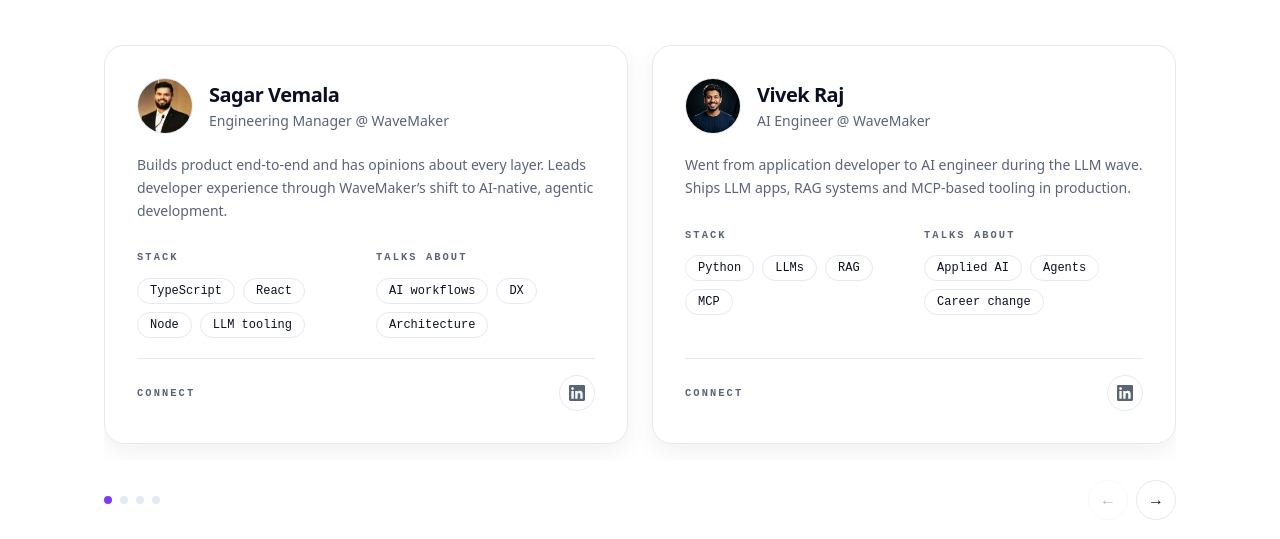
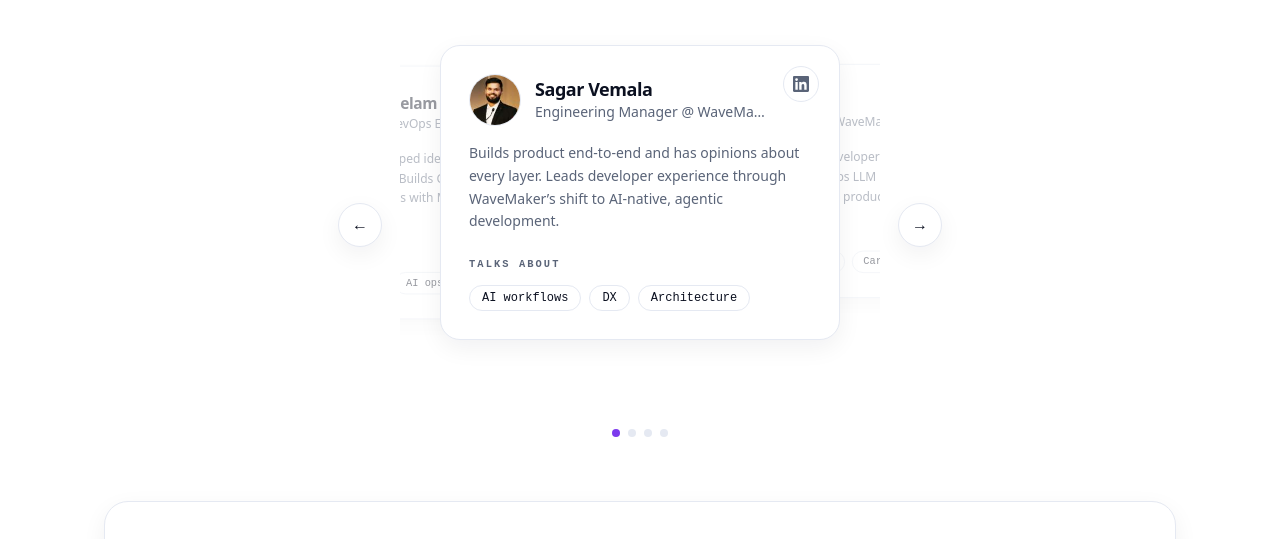
Before and after one commit to talkbeyondcode-org/talkbeyondcode-website, an Astro site: page /creators in a window 1280 px wide. Shown: the part 354-893 px from the top of the page. Built offline with nearby package versions, Linux system fonts and the light colour scheme; Astro itself is replaced by a stand-in of ours; no server answers.

Commit message:
Redesign creators carousel and simplify cards
- Remove the "Connect" label and the "Stack" section from each card; the
  LinkedIn icon now sits alone in the card corner and cards show only
  "Talks about"
- Replace the flat scroller with a coverflow carousel: the active creator
  is centered while neighbors sit scaled and faded on either side, so it's
  clear more cards exist
- Drive it with side arrows, dots, arrow keys, and swipe/drag

```diff
--- a/src/pages/creators.astro
+++ b/src/pages/creators.astro
@@ -30,40 +30,50 @@
       intro="Great software isn't built by one perspective. Every episode brings different viewpoints, real experiences, and thoughtful conversations about the decisions behind the code."
     />
 
-    {/* creators carousel */}
+    {/* creators carousel: one card centered, neighbors peeking either side */}
     <div class="mt-12" data-carousel>
+      <div class="relative mx-auto max-w-[560px] px-7 sm:px-10">
       <div
-        class="flex snap-x snap-mandatory gap-6 overflow-x-auto scroll-smooth pb-4 [-ms-overflow-style:none] [scrollbar-width:none] [&::-webkit-scrollbar]:hidden"
-        data-carousel-track
+        class="relative min-h-[400px] overflow-x-clip py-3 sm:min-h-[360px]"
+        data-carousel-stage
+        tabindex="0"
+        aria-roledescription="carousel"
+        aria-label="TalkBeyondCode creators"
       >
         {
-          creators.map((c) => (
-            <article class="flex w-[88%] shrink-0 snap-start flex-col gap-5 rounded-[20px] border border-line bg-bg p-7 shadow-[var(--shadow-card)] sm:w-[60%] md:p-8 lg:w-[calc(50%-0.75rem)]">
-              <div class="flex items-center gap-4">
+          creators.map((c, i) => (
+            <article
+              data-carousel-card
+              data-index={i}
+              class="absolute left-1/2 top-0 w-[84%] max-w-[400px] shrink-0 rounded-[20px] border border-line bg-bg p-5 shadow-[var(--shadow-card)] transition-[transform,opacity] duration-500 ease-out sm:w-[400px] sm:p-6 md:p-7"
+            >
+              <a
+                href={c.linkedin}
+                target="_blank"
+                rel="noreferrer"
+                aria-label={`${c.name} on LinkedIn`}
+                class="absolute right-5 top-5 inline-flex h-9 w-9 items-center justify-center rounded-full border border-line text-muted transition-colors hover:border-primary hover:bg-primary hover:text-white"
+              >
+                <svg viewBox="0 0 24 24" width="16" height="16" fill="currentColor" aria-hidden="true">
+                  <path d="M20.447 20.452h-3.554v-5.569c0-1.328-.027-3.037-1.852-3.037-1.853 0-2.136 1.445-2.136 2.939v5.667H9.351V9h3.414v1.561h.046c.477-.9 1.637-1.85 3.37-1.85 3.601 0 4.267 2.37 4.267 5.455v6.286zM5.337 7.433a2.062 2.062 0 01-2.063-2.065 2.064 2.064 0 112.063 2.065zm1.782 13.019H3.555V9h3.564v11.452zM22.225 0H1.771C.792 0 0 .774 0 1.729v20.542C0 23.227.792 24 1.771 24h20.451C23.2 24 24 23.227 24 22.271V1.729C24 .774 23.2 0 22.225 0z" />
+                </svg>
+              </a>
+              <div class="flex items-center gap-3.5 pr-11">
                 <img
                   src={c.photo}
                   alt={c.name}
                   loading="lazy"
-                  width="56"
-                  height="56"
-                  class="h-14 w-14 shrink-0 rounded-full border border-line object-cover"
+                  width="48"
+                  height="48"
+                  class="h-12 w-12 shrink-0 rounded-full border border-line object-cover sm:h-[52px] sm:w-[52px]"
                 />
-                <div>
-                  <h2 class="text-xl font-bold tracking-tight text-ink">{c.name}</h2>
-                  <p class="mt-0.5 text-sm text-muted">{c.role}</p>
+                <div class="min-w-0 flex-1">
+                  <h2 class="text-base font-bold leading-tight tracking-tight text-ink sm:text-lg">{c.name}</h2>
+                  <p class="mt-0.5 truncate text-sm text-muted">{c.role}</p>
                 </div>
               </div>
-              <p class="text-sm leading-relaxed text-muted">{c.bio}</p>
-              <div class="grid gap-5 sm:grid-cols-2">
-                <div>
-                  <span class="font-mono text-[0.65rem] font-bold uppercase tracking-[0.2em] text-muted">Stack</span>
-                  <div class="mt-2.5 flex flex-wrap gap-2">
-                    {c.stack.map((t) => (
-                      <span class="rounded-full border border-line bg-bg px-3 py-1 font-mono text-xs text-ink">{t}</span>
-                    ))}
-                  </div>
-                </div>
-                <div>
+              <p class="mt-4 text-sm leading-relaxed text-muted">{c.bio}</p>
+              <div class="mt-4">
                 <span class="font-mono text-[0.65rem] font-bold uppercase tracking-[0.2em] text-muted">Talks about</span>
                 <div class="mt-2.5 flex flex-wrap gap-2">
                   {c.talks.map((t) => (
@@ -71,35 +81,17 @@
                   ))}
                 </div>
               </div>
-              </div>
-              <div class="mt-auto flex items-center justify-between border-t border-line pt-4">
-                <span class="font-mono text-[0.65rem] font-bold uppercase tracking-[0.2em] text-muted">Connect</span>
-                <a
-                  href={c.linkedin}
-                  target="_blank"
-                  rel="noreferrer"
-                  aria-label={`${c.name} on LinkedIn`}
-                  class="inline-flex h-9 w-9 items-center justify-center rounded-full border border-line text-muted transition-colors hover:border-primary hover:bg-primary hover:text-white"
-                >
-                  <svg viewBox="0 0 24 24" width="16" height="16" fill="currentColor" aria-hidden="true">
-                    <path d="M20.447 20.452h-3.554v-5.569c0-1.328-.027-3.037-1.852-3.037-1.853 0-2.136 1.445-2.136 2.939v5.667H9.351V9h3.414v1.561h.046c.477-.9 1.637-1.85 3.37-1.85 3.601 0 4.267 2.37 4.267 5.455v6.286zM5.337 7.433a2.062 2.062 0 01-2.063-2.065 2.064 2.064 0 112.063 2.065zm1.782 13.019H3.555V9h3.564v11.452zM22.225 0H1.771C.792 0 0 .774 0 1.729v20.542C0 23.227.792 24 1.771 24h20.451C23.2 24 24 23.227 24 22.271V1.729C24 .774 23.2 0 22.225 0z" />
-                  </svg>
-                </a>
-              </div>
             </article>
           ))
         }
       </div>
 
-      {/* carousel controls */}
-      <div class="mt-5 flex items-center justify-between">
-        <div class="flex gap-2" data-carousel-dots aria-hidden="true"></div>
-        <div class="flex gap-2">
+      {/* side arrows, flanking the stage */}
       <button
         type="button"
         data-carousel-prev
         aria-label="Previous creator"
-            class="inline-flex h-10 w-10 items-center justify-center rounded-full border border-line text-ink transition-colors hover:border-primary hover:text-primary disabled:cursor-not-allowed disabled:opacity-30"
+        class="absolute left-0 top-1/2 z-20 inline-flex h-11 w-11 -translate-x-1/2 -translate-y-1/2 items-center justify-center rounded-full border border-line bg-bg text-ink shadow-[var(--shadow-card)] transition-colors hover:border-primary hover:text-primary"
       >
         ←
       </button>
@@ -107,12 +99,14 @@
         type="button"
         data-carousel-next
         aria-label="Next creator"
-            class="inline-flex h-10 w-10 items-center justify-center rounded-full border border-line text-ink transition-colors hover:border-primary hover:text-primary disabled:cursor-not-allowed disabled:opacity-30"
+        class="absolute right-0 top-1/2 z-20 inline-flex h-11 w-11 -translate-y-1/2 translate-x-1/2 items-center justify-center rounded-full border border-line bg-bg text-ink shadow-[var(--shadow-card)] transition-colors hover:border-primary hover:text-primary"
       >
         →
       </button>
       </div>
-      </div>
+
+      {/* dots */}
+      <div class="mt-6 flex items-center justify-center gap-2" data-carousel-dots aria-hidden="true"></div>
     </div>
 
     <section class="mt-16 flex flex-col items-start justify-between gap-6 rounded-[24px] border border-line bg-bg p-8 shadow-[var(--shadow-card)] sm:flex-row sm:items-center md:p-10">
@@ -135,44 +129,93 @@
   function initCreatorCarousel() {
     const root = document.querySelector<HTMLElement>('[data-carousel]')
     if (!root) return
-    const track = root.querySelector<HTMLElement>('[data-carousel-track]')
+    const stage = root.querySelector<HTMLElement>('[data-carousel-stage]')
     const dotsWrap = root.querySelector<HTMLElement>('[data-carousel-dots]')
     const prev = root.querySelector<HTMLButtonElement>('[data-carousel-prev]')
     const next = root.querySelector<HTMLButtonElement>('[data-carousel-next]')
-    if (!track || !dotsWrap || !prev || !next) return
+    if (!stage || !dotsWrap || !prev || !next) return
 
-    const cards = [...track.children] as HTMLElement[]
-    const step = () => (cards[1] ? cards[1].offsetLeft - cards[0].offsetLeft : cards[0].offsetWidth)
+    const cards = [...stage.querySelectorAll<HTMLElement>('[data-carousel-card]')]
+    const n = cards.length
+    if (!n) return
+    let active = 0
 
-    // one dot per card
     const dots = cards.map((_, i) => {
       const b = document.createElement('button')
       b.type = 'button'
       b.setAttribute('aria-label', `Go to creator ${i + 1}`)
       b.className = 'h-2 w-2 rounded-full bg-line transition-colors'
-      b.addEventListener('click', () => track.scrollTo({ left: step() * i, behavior: 'smooth' }))
+      b.addEventListener('click', () => goTo(i))
       dotsWrap.appendChild(b)
       return b
     })
 
-    function activeIndex() {
-      return Math.round(track!.scrollLeft / step())
+    function layout() {
+      const cardWidth = cards[0].offsetWidth
+      const offset = Math.min(stage!.clientWidth * 0.42, cardWidth * 0.86)
+      let maxHeight = 0
+
+      cards.forEach((card, i) => {
+        let d = i - active
+        if (d > n / 2) d -= n
+        if (d < -n / 2) d += n
+        const dist = Math.abs(d)
+        const visible = dist <= 1
+        const scale = dist === 0 ? 1 : 0.86
+        const opacity = dist === 0 ? 1 : dist === 1 ? 0.42 : 0
+
+        card.style.transform = `translateX(-50%) translateX(${d * offset}px) scale(${scale})`
+        card.style.opacity = String(opacity)
+        card.style.zIndex = String(10 - dist)
+        card.style.pointerEvents = dist === 0 ? 'auto' : 'none'
+        card.setAttribute('aria-hidden', dist === 0 ? 'false' : 'true')
+        if (visible) maxHeight = Math.max(maxHeight, card.offsetHeight)
+      })
+
+      stage!.style.height = `${maxHeight}px`
+      dots.forEach((d, i) => {
+        d.classList.toggle('bg-primary', i === active)
+        d.classList.toggle('bg-line', i !== active)
+      })
     }
 
-    function sync() {
-      const idx = activeIndex()
-      dots.forEach((d, i) => d.classList.toggle('bg-primary', i === idx))
-      dots.forEach((d, i) => d.classList.toggle('bg-line', i !== idx))
-      const maxScroll = track!.scrollWidth - track!.clientWidth - 1
-      prev!.disabled = track!.scrollLeft <= 1
-      next!.disabled = track!.scrollLeft >= maxScroll
+    function goTo(i: number) {
+      active = ((i % n) + n) % n
+      layout()
     }
 
-    prev.addEventListener('click', () => track.scrollBy({ left: -step(), behavior: 'smooth' }))
-    next.addEventListener('click', () => track.scrollBy({ left: step(), behavior: 'smooth' }))
-    track.addEventListener('scroll', sync, { passive: true })
-    window.addEventListener('resize', sync)
-    sync()
+    prev.addEventListener('click', () => goTo(active - 1))
+    next.addEventListener('click', () => goTo(active + 1))
+    stage.addEventListener('keydown', (e) => {
+      if (e.key === 'ArrowLeft') goTo(active - 1)
+      if (e.key === 'ArrowRight') goTo(active + 1)
+    })
+
+    // swipe / drag
+    let dragging = false
+    let startX = 0
+    let dx = 0
+    stage.addEventListener('pointerdown', (e) => {
+      dragging = true
+      startX = e.clientX
+      dx = 0
+    })
+    stage.addEventListener('pointermove', (e) => {
+      if (!dragging) return
+      dx = e.clientX - startX
+    })
+    const endDrag = () => {
+      if (!dragging) return
+      dragging = false
+      if (dx > 40) goTo(active - 1)
+      else if (dx < -40) goTo(active + 1)
+      dx = 0
+    }
+    stage.addEventListener('pointerup', endDrag)
+    stage.addEventListener('pointerleave', endDrag)
+
+    window.addEventListener('resize', layout)
+    layout()
   }
 
   document.addEventListener('astro:page-load', initCreatorCarousel)
```
Lines whose indentation alone changed are shown as unchanged.
